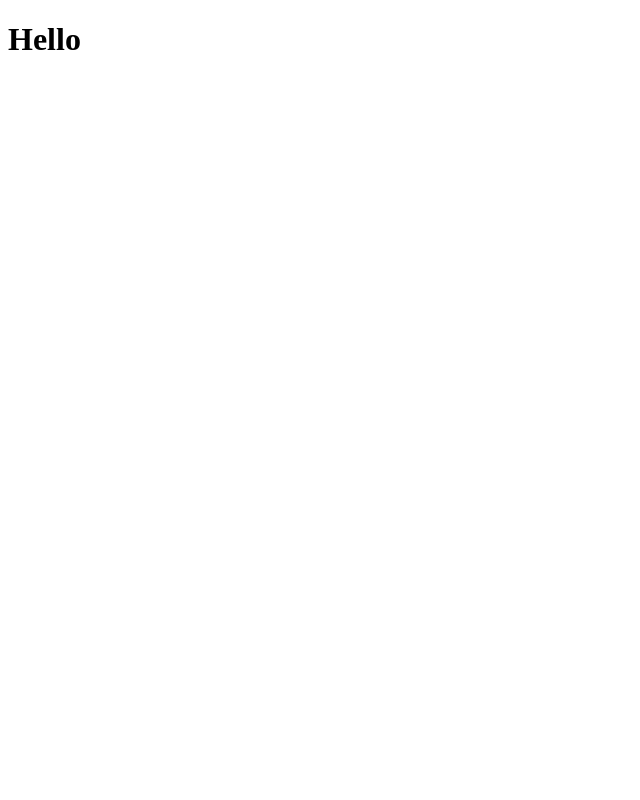
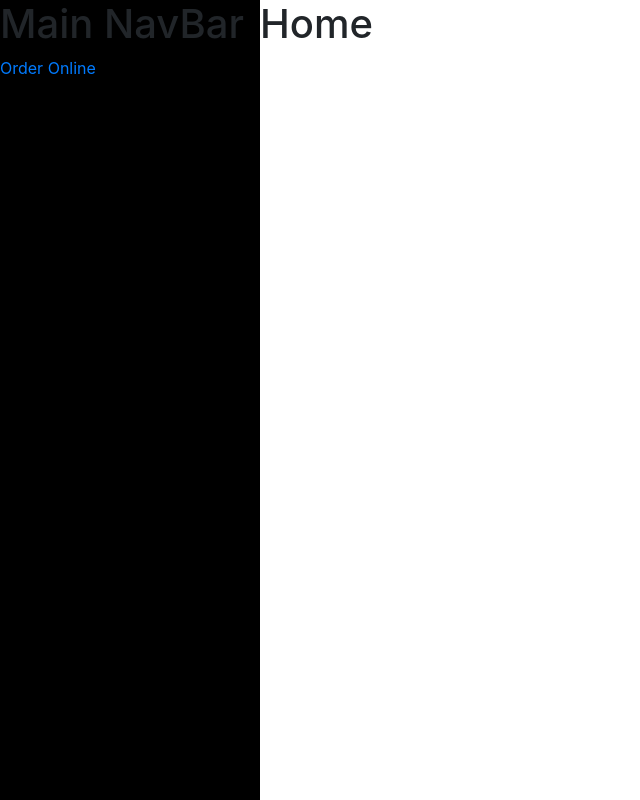
Before and after one commit to ozubergz/one_for_the_road_frontend, a React (Create React App) app: page / in a window 1280 px wide. Shown: the whole page, without its empty margins (0-640 px from the left). Built offline with nearby package versions, Linux system fonts and the light colour scheme.

Commit message:
add sidebar, react routers, homepage and menu page

```diff
--- a/package.json
+++ b/package.json
@@ -6,9 +6,13 @@
     "@testing-library/jest-dom": "^4.2.4",
     "@testing-library/react": "^9.3.2",
     "@testing-library/user-event": "^7.1.2",
+    "dotenv": "^8.2.0",
     "react": "^16.12.0",
     "react-dom": "^16.12.0",
-    "react-scripts": "3.3.0"
+    "react-router": "^5.1.2",
+    "react-router-dom": "^5.1.2",
+    "react-scripts": "3.3.0",
+    "react-stripe-elements": "^6.0.1"
   },
   "scripts": {
     "start": "react-scripts start",
--- a/public/index.html
+++ b/public/index.html
@@ -3,6 +3,18 @@
   <head>
     <meta charset="utf-8" />
     <meta name="viewport" content="width=device-width, initial-scale=1" />
+
+    <!-- STRIPE API ELEMENTS -->
+    <script src="https://js.stripe.com/v3/"></script>
+
+    <!-- BOOTSTRAP STYLESHEET -->
+    <link rel="stylesheet" href="https://stackpath.bootstrapcdn.com/bootstrap/4.4.1/css/bootstrap.min.css" integrity="sha384-Vkoo8x4CGsO3+Hhxv8T/Q5PaXtkKtu6ug5TOeNV6gBiFeWPGFN9MuhOf23Q9Ifjh" crossorigin="anonymous">
+
+    <!-- BOOTSTRAP SCRIPTS -->
+    <script src="https://code.jquery.com/jquery-3.4.1.slim.min.js" integrity="sha384-J6qa4849blE2+poT4WnyKhv5vZF5SrPo0iEjwBvKU7imGFAV0wwj1yYfoRSJoZ+n" crossorigin="anonymous"></script>
+    <script src="https://cdn.jsdelivr.net/npm/popper.js@1.16.0/dist/umd/popper.min.js" integrity="sha384-Q6E9RHvbIyZFJoft+2mJbHaEWldlvI9IOYy5n3zV9zzTtmI3UksdQRVvoxMfooAo" crossorigin="anonymous"></script>
+    <script src="https://stackpath.bootstrapcdn.com/bootstrap/4.4.1/js/bootstrap.min.js" integrity="sha384-wfSDF2E50Y2D1uUdj0O3uMBJnjuUD4Ih7YwaYd1iqfktj0Uod8GCExl3Og8ifwB6" crossorigin="anonymous"></script>
+
     <title>One For The Road</title>
   </head>
   <body>
--- a/src/App.js
+++ b/src/App.js
@@ -1,10 +1,28 @@
+// import React, { useEffect, useState } from 'react';
 import React from 'react';
 import './styles/App.css';
+import { Route, Switch } from "react-router";
+import Menu from "./components/Menu";
+import Home from "./components/Home";
+// import {StripeProvider, Elements} from 'react-stripe-elements';
+// import Form from './components/Form';
+
+// import Categories from './containers/Categories'
 
 function App() {
+
   return (
-    <div className="App">
-      <h1>Hello</h1>
+    <div className='App'>
+      <Switch>
+        <Route exact path="/" component={Home} />
+        <Route path="/order" component={Menu}/>
+      </Switch>
+
+      {/* <StripeProvider apiKey="pk_test_VfFbfNGD19WUOZQYldfMwr0l00s8N3zW2x">
+        <Elements>
+           <Form/>
+        </Elements>
+      </StripeProvider> */}
     </div>
   );
 }
--- /dev/null
+++ b/src/components/Form.js
@@ -0,0 +1,71 @@
+import React, { Component } from 'react';
+import {CardElement, injectStripe} from 'react-stripe-elements';
+// import {CardElement, CardNumberElement, CardExpiryElement, CardCVCElement, injectStripe } from 'react-stripe-elements';
+
+class Form extends Component {
+
+    state = {
+        name: '',
+        amount: 0
+    }
+
+    tokenHandler(tokenId, amount) {
+        fetch('http://localhost:3000/charge', {
+            method: "POST",
+            headers: {
+                "Content-Type": "application/json"
+            },
+            body: JSON.stringify({token: tokenId, amount})
+        })
+        .then(res => {
+            // check if transaction failed
+            console.log(res)
+        })
+    }
+
+    handleSubmit = (e) => {
+        e.preventDefault();
+
+        let amount = this.state.amount;
+
+        let token = this.props.stripe.createToken({name: this.state.name});
+        token.then(res => {
+            if(res.error) {
+                // error wrong inputs
+                console.log(res.error)
+            } else {
+                let token = res.token
+                this.tokenHandler(token.id, amount)
+            }
+        })
+    }
+
+    handleChange = (e) => {
+        this.setState({
+            [e.target.name]: e.target.value
+        })
+    }
+
+    render() {
+        return (
+            <form onSubmit={this.handleSubmit}>
+                <input
+                    type="text"
+                    name="name"
+                    onChange={this.handleChange}
+                    value={this.state.name}
+                />
+                <input
+                    type="text" name="amount"
+                    onChange={this.handleChange}
+                    value={this.state.amount}
+                />
+
+                <CardElement />
+                <button>Confirm order</button>
+            </form>
+        );
+    }
+}
+
+export default injectStripe(Form);
--- /dev/null
+++ b/src/components/Home.js
@@ -0,0 +1,17 @@
+import React, { Component } from 'react';
+import SideNavBar from './SideNavBar';
+
+class Home extends Component {
+    render() {
+        return (
+            <div>
+                <SideNavBar />
+                <div className="home-container">
+                    <h1>Home</h1>
+                </div>
+            </div>
+        );
+    }
+}
+
+export default Home;
--- /dev/null
+++ b/src/components/Menu.js
@@ -0,0 +1,13 @@
+import React, { Component } from 'react';
+
+class Menu extends Component {
+    render() {
+        return (
+            <div className="menu-container">
+                <h1>Menu</h1>
+            </div>
+        );
+    }
+}
+
+export default Menu;
--- /dev/null
+++ b/src/components/SideNavBar.js
@@ -0,0 +1,15 @@
+import React, { Component } from 'react';
+import { Link } from 'react-router-dom';
+
+class SideNavBar extends Component {
+    render() {
+        return (
+            <div className="main-sidebar">
+                <h1>Main NavBar</h1>
+                <Link className="links" to="/order" >Order Online</Link>
+            </div>
+        );
+    }
+}
+
+export default SideNavBar;
--- a/src/index.js
+++ b/src/index.js
@@ -1,5 +1,10 @@
 import React from 'react';
 import ReactDOM from 'react-dom';
 import App from './App';
+import { BrowserRouter } from 'react-router-dom'
 
-ReactDOM.render(<App />, document.getElementById('root'));
+ReactDOM.render(
+    <BrowserRouter>
+        <App />
+    </BrowserRouter>,
+    document.getElementById('root'));
--- a/src/styles/App.css
+++ b/src/styles/App.css
@@ -0,0 +1,15 @@
+.main-sidebar {
+    position: fixed;
+    top: 0;
+    bottom: 0;
+    background-color: #000000;
+    width: 260px;
+}
+
+.home-container {
+    margin-left: 260px;
+}
+
+.menu-container {
+    margin-left: 260px;
+}
```
Also changed, not shown: src/components/MenuSideBar.js (added), 2 other files (tests, documents, lock files or other folders).
